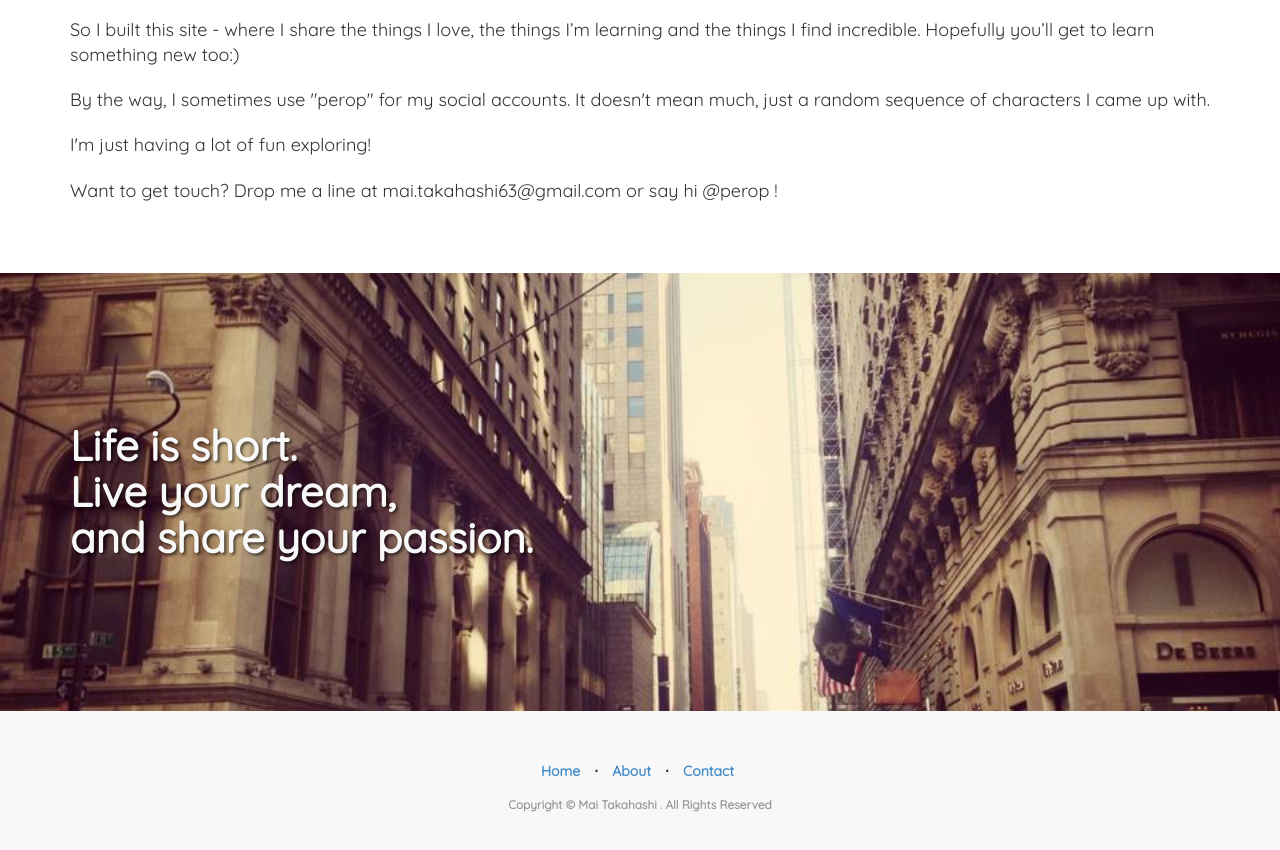
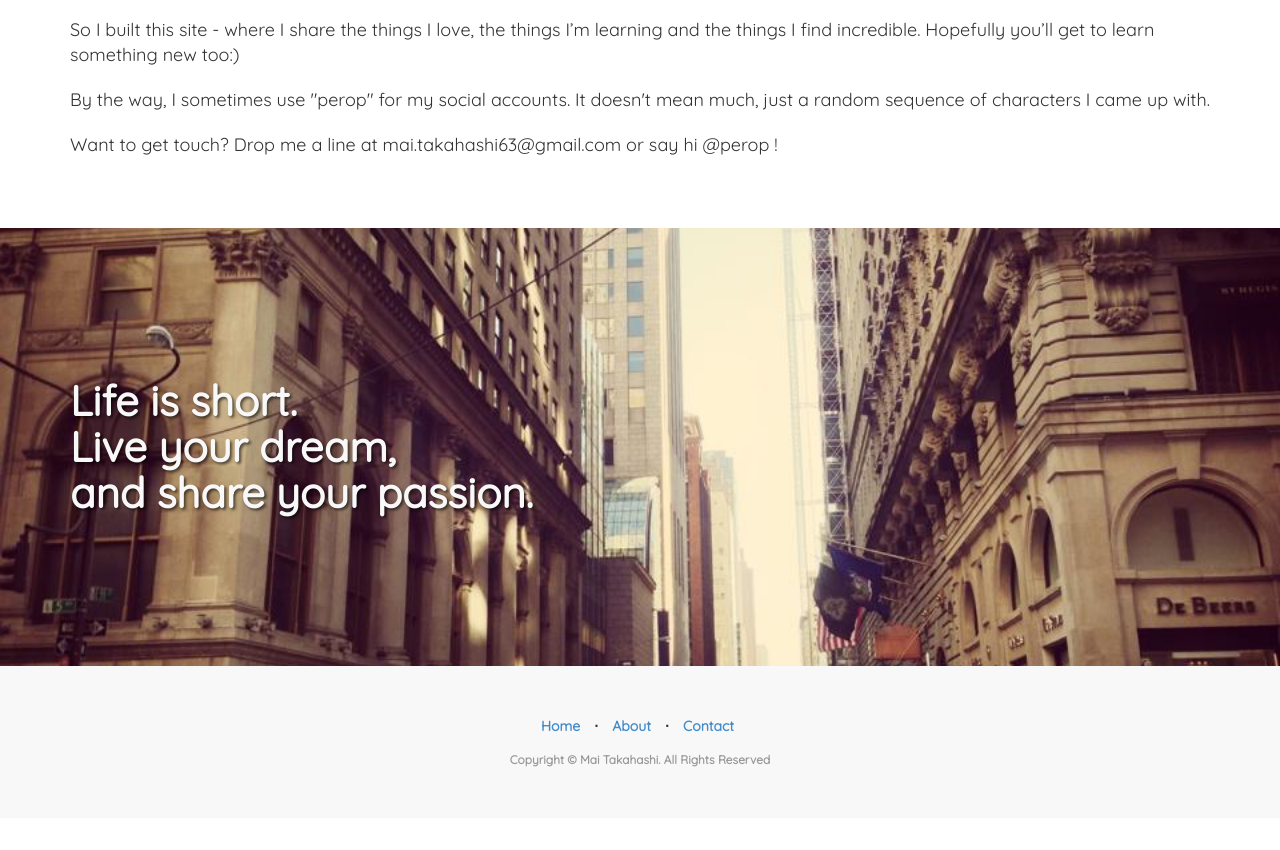
Before and after one commit to perop/perop.github.io, a plain HTML site: page index.html in a window 1280 px wide. Shown: the part 2425-3275 px from the top of the page. After the commit the page ends 3243 px from the top, so only its background shows below. Drawn offline with nearby package versions, Linux system fonts and the light colour scheme.

Commit message:
Update index.html

```diff
--- a/index.html
+++ b/index.html
@@ -193,7 +193,6 @@
                     <p class="lead">And recently, I've become interested in design and started to learn HTML, CSS, and Photoshop.</p>
                     <p class="lead">So I built this site - where I share the things I love, the things I’m learning and the things I find incredible. Hopefully you’ll get to learn something new too:)</p>
                     <p class="lead">By the way, I sometimes use "perop" for my social accounts. It doesn't mean much, just a random sequence of characters I came up with.</p>
-                    <p class="lead">I'm just having a lot of fun exploring! </p>
                     <p class="lead">Want to get touch? Drop me a line at mai.takahashi63@gmail.com or say hi @perop !</p>
            <p style="padding-top:40px;">
             </div>
@@ -241,7 +240,7 @@
                         <li><a href="#contact">Contact</a>
                         </li>
                     </ul>
-                    <p class="copyright text-muted small">Copyright © Mai Takahashi . All Rights Reserved</p>
+                    <p class="copyright text-muted small">Copyright © Mai Takahashi. All Rights Reserved</p>
                 </div>
             </div>
         </div>
```
